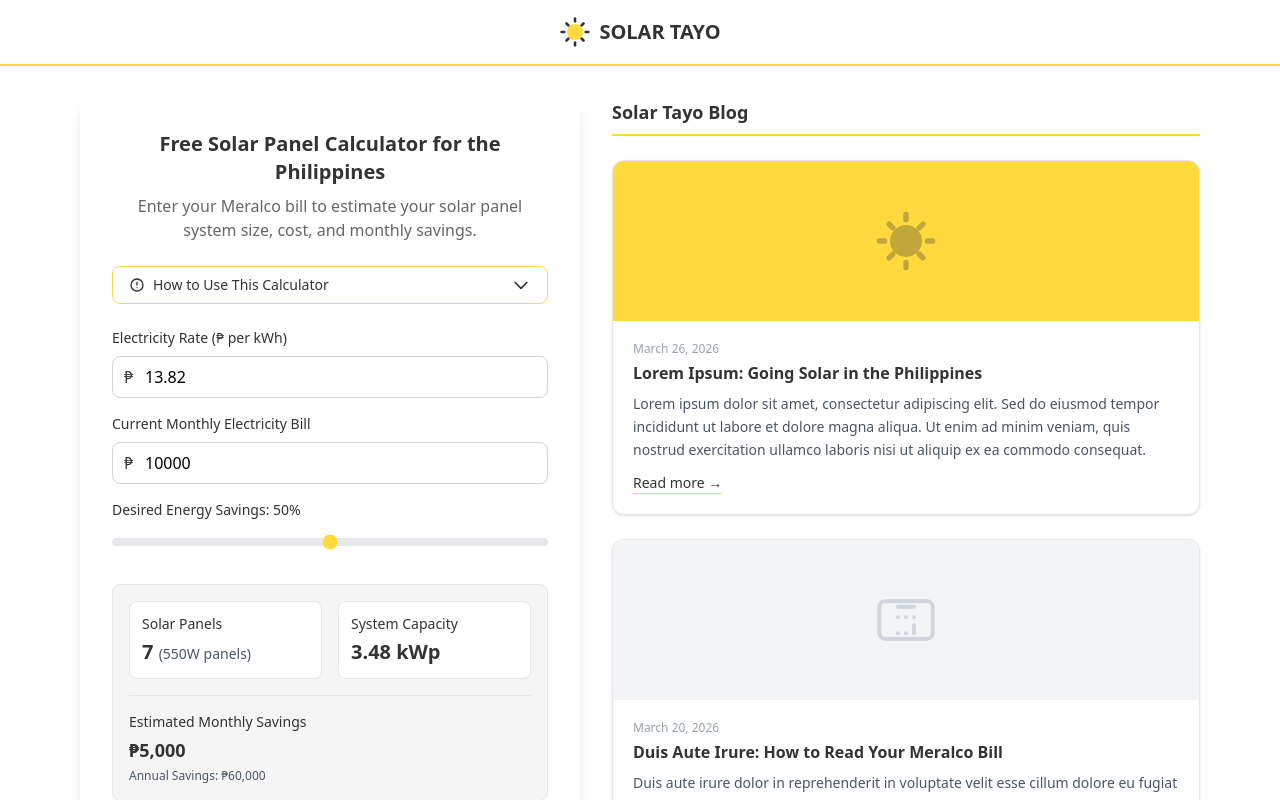
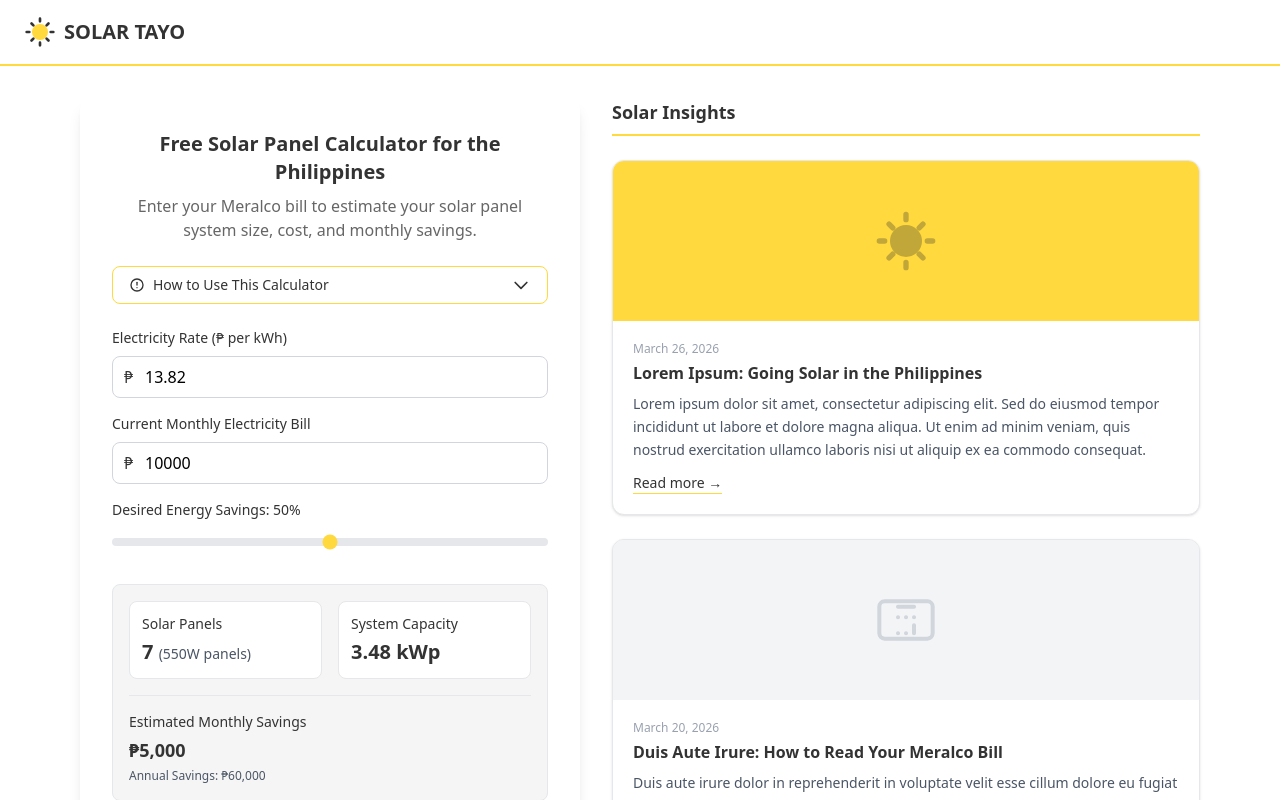
Before and after one commit to MojoJolo/solarcalc, a Vue app: page / in a window 1280 px wide. Shown: the top 800 px of the page. Built offline with nearby package versions, Linux system fonts and the light colour scheme.

Commit message:
Align header logo left and rename blog section to Solar Insights
https://claude.ai/code/session_01VVdEKSNYrG54iYkHVkJeCn

```diff
--- a/src/components/HomeView.vue
+++ b/src/components/HomeView.vue
@@ -67,7 +67,7 @@ const formatSystemCost = (event) => {
 <template>
     <div class="min-h-screen flex flex-col items-center bg-white">
         <!-- Header with Logo -->
-        <header class="w-full py-4 px-4 sm:px-6 flex items-center justify-center border-b-2 border-[#FFD93D]" role="banner">
+        <header class="w-full py-4 px-4 sm:px-6 flex items-center justify-start border-b-2 border-[#FFD93D]" role="banner">
             <div class="flex items-center space-x-2">
                 <svg class="w-8 h-8" viewBox="0 0 24 24" fill="none" xmlns="http://www.w3.org/2000/svg" role="img" aria-label="Solar Tayo sun logo">
                     <circle cx="12" cy="12" r="6" fill="#FFD93D"/>
@@ -338,7 +338,7 @@ const formatSystemCost = (event) => {
 
             <!-- Blog Column -->
             <div class="flex-1 min-w-0">
-                <h2 class="text-lg font-bold text-[#333333] mb-6 pb-2 border-b-2 border-[#FFD93D]">Solar Tayo Blog</h2>
+                <h2 class="text-lg font-bold text-[#333333] mb-6 pb-2 border-b-2 border-[#FFD93D]">Solar Insights</h2>
                 <div class="space-y-6">
 
                     <article class="bg-white rounded-xl shadow-sm border border-gray-200 overflow-hidden">
```
